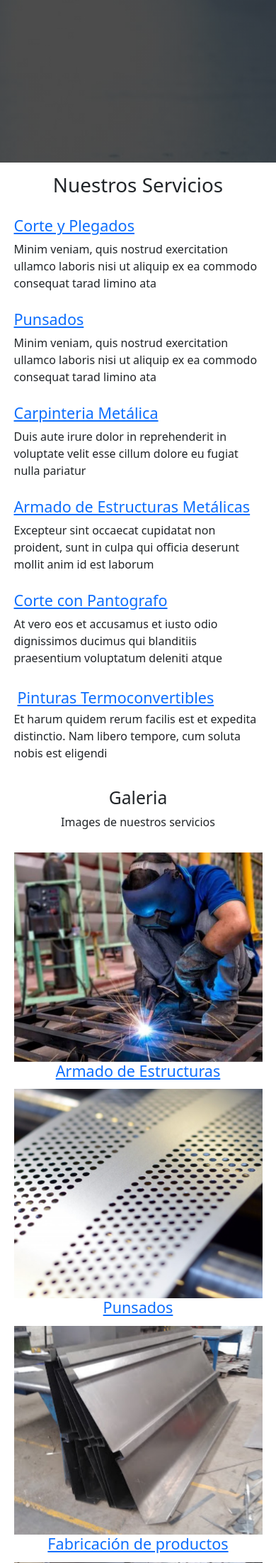
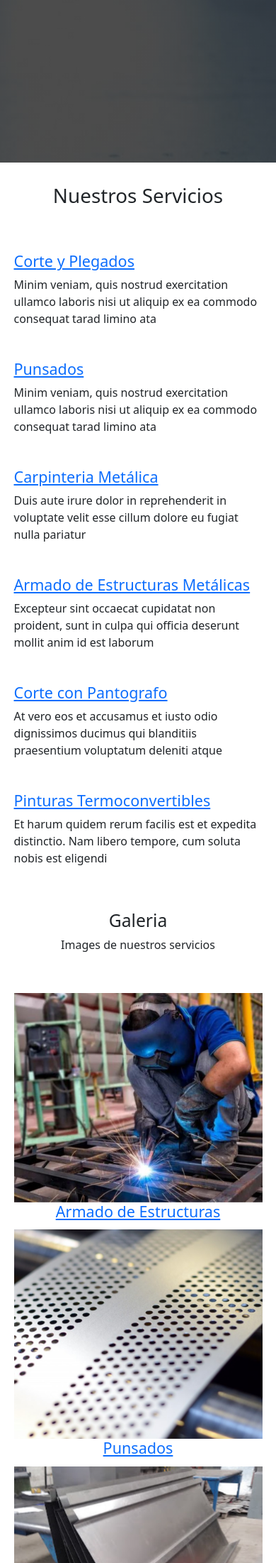
Before and after one commit to zEstebanz/MendoPleg, a PHP site: page / in a window 390 px wide. Shown: the part 582-2784 px from the top of the page at 71% size. Run offline with PHP 8.4, Linux system fonts and the light colour scheme.

Commit message:
modificaciones al responsive arreglo de bugs

```diff
--- a/index.html
+++ b/index.html
@@ -100,8 +100,8 @@
                 </div>
                 <div class="caja">
                     <div class="icon-box">
-                        <i class="bi bi-calendar4-week"></i>
-                        <h4 class="caja"><a href="#" class="nombre">Pinturas Termoconvertibles</a></h4>
+                        <i class="bi bi-brightness-high"></i>
+                        <h4><a href="#" class="nombre">Pinturas Termoconvertibles</a></h4>
                         <p>Et harum quidem rerum facilis est et expedita distinctio. Nam libero tempore, cum soluta
                         nobis est eligendi</p>
                     </div>
@@ -237,49 +237,49 @@
 
     <!-- Footer -->
     <footer class="text-center text-lg-start bg-light text-muted">
-        <!-- Section: Social media -->
-        <section class="d-flex justify-content-center justify-content-lg-between p-4 border-bottom">
 
-
-        </section>
-        <!-- Section: Social media -->
-
-        <!-- Section: Links  -->
         <section class="">
             <div class="container text-center text-md-start mt-5">
-                <!-- Grid row -->
+
                 <div class="row mt-3">
                     <div class="col-md-3 col-lg-4 col-xl-3 mx-auto mb-4">
-                        <!-- Content -->
+
                         <h3 class="text-uppercase fw-bold mb-4">
+                            <img src="src/img/men.gif" alt="Logo" width="30px" height="30px">
                             MendoPleg S.A.
                         </h3>
                         <p>Soluciones Metalurgicas</p>
                     </div>
 
+                    <!-- Correo -->
                     <div class="col-md-2 col-lg-2 col-xl-2 mx-auto mb-4">
-                        <!-- Correo -->
+
                         <h6 class="text-uppercase fw-bold mb-4">
                             Correos
                         </h6>
 
                         <p>
+                        <form action="">Información General:</form>
                         <a
                             href="mailto:info@mendopleg.com.ar?Subject=El%20asunto%20del%20mail">info@mendopleg.com.ar</a>
                         </p>
                         <p>
+                        <form action="">Ventas:</form>
+
                         <a
                             href="mailto:ventas@mendopleg.com.ar?Subject=El%20asunto%20del%20mail">ventas@mendopleg.com.ar</a>
                         </p>
 
+
                         <p>
+                        <form action="">Oficina Técnica:</form>
+
                         <a
                             href="mailto:otecnica@mendopleg.com.ar?Subject=El%20asunto%20del%20mail">otecnica@mendopleg.com.ar</a>
                         </p>
-
                     </div>
 
-
+                    <!-- Telefono -->
                     <div class="col-md-4 col-lg-3 col-xl-3 mx-auto mb-md-0 mb-4">
 
                         <h6 class="text-uppercase fw-bold mb-4">Telefono</h6>
--- a/src/scss/app.css
+++ b/src/scss/app.css
@@ -94,10 +94,6 @@ blockquote li {
 
 /* Ubicacion */
 /* 50/50 de ubicacion by flavio*/
-.container-ubicacion {
-  margin-top: 30px;
-}
-
 .contenedor {
   width: 100%;
   height: auto;
@@ -108,15 +104,25 @@ blockquote li {
 }
 
 .caja {
-  width: 40%;
-  max-height: 300px;
-  margin: 5px;
+  width: 90%;
+  max-height: 400px;
+  margin: 15px 5px;
   box-sizing: border-box;
 }
+.caja .txt-30 {
+  font-size: 30px;
+}
 
-@media screen and (max-width: 780px) {
+.bloque-vertical {
+  width: 100%;
+  height: 100%;
+  display: flex;
+  align-items: center;
+}
+
+@media screen and (min-width: 999px) {
   .caja {
-    width: 90%;
+    width: 40%;
   }
 }
 footer {
@@ -132,14 +138,15 @@ footer a:hover {
 
 .titulo-central {
   text-align: center;
-  width: 90%;
+  width: 100%;
   max-height: 300px;
-  margin: 15px;
+  margin-top: 30px;
+  margin-bottom: 40px;
   box-sizing: border-box;
 }
 
 .caja-2 {
-  width: 30%;
+  width: 90%;
   max-height: 533px;
   margin-bottom: 5px;
   box-sizing: border-box;
@@ -150,9 +157,9 @@ footer a:hover {
   justify-content: center;
 }
 
-@media screen and (max-width: 780px) {
+@media screen and (min-width: 999px) {
   .caja-2 {
-    width: 90%;
+    width: 30%;
     max-height: 420px;
   }
 }/*# sourceMappingURL=app.css.map */
--- a/src/scss/app.scss
+++ b/src/scss/app.scss
@@ -134,9 +134,6 @@ blockquote {
 
 /* Ubicacion */
 /* 50/50 de ubicacion by flavio*/
-.container-ubicacion{
-    margin-top: 30px;
-}
 .contenedor {
     width: 100%;
     height: auto;
@@ -147,15 +144,25 @@ blockquote {
 }
 
 .caja {
-    width: 40%;
-    max-height: 300px;
-    margin: 5px;
+    width: 90%;
+    max-height: 400px;
+    margin: 15px 5px;
     box-sizing: border-box;
+    .txt-30{
+        font-size: 30px;
+    }
 }
 
-@media screen and (max-width:780px) {
+.bloque-vertical{
+    width: 100%;
+    height: 100%;
+    display: flex;
+    align-items: center;
+}
+
+@media screen and (min-width:999px) {
     .caja {
-        width: 90%;
+        width: 40%;
     }
 }
 
@@ -174,25 +181,27 @@ footer{
 
 .titulo-central {
     text-align: center;
-    width: 90%;
+    width: 100%;
     max-height: 300px;
-    margin: 15px;
+    margin-top: 30px;
+    margin-bottom: 40px;
     box-sizing: border-box;
 }
 .caja-2{
-    width: 30%;
+    width: 90%;
     max-height: 533px;
     margin-bottom: 5px;
     box-sizing: border-box;
 }
+
 .centrar{
     display: flex;
     justify-content: center;
 }
 
-@media screen and (max-width:780px) {
+@media screen and (min-width:999px) {
     .caja-2 {
-        width: 90%;
+        width: 30%;
         max-height: 420px;
     }
 }
```
Also changed, not shown: ubicacion.html (+5 -6 lines), 1 other file. Lines whose indentation alone changed are shown as unchanged.
